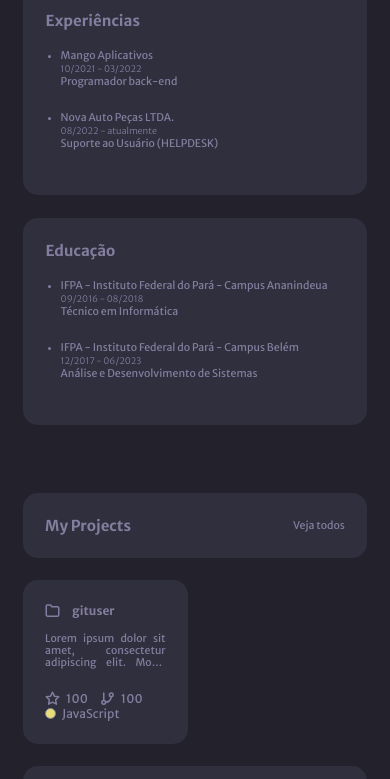
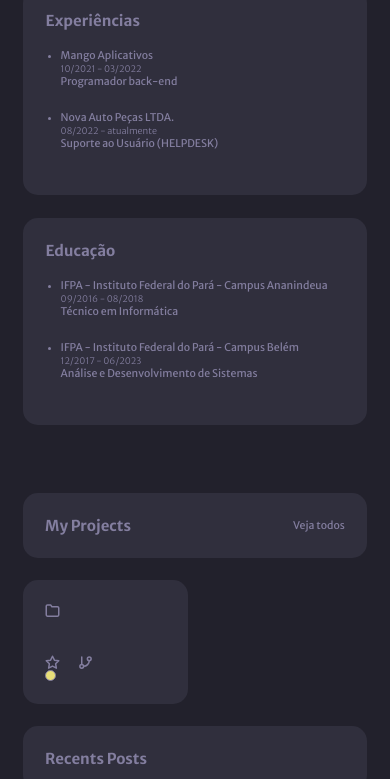
Before and after one commit to duzate/duzate, a plain HTML site: page index.html in a window 390 px wide. Shown: the part 752-1531 px from the top of the page. Drawn offline with Linux system fonts and the light colour scheme; no server answers.

Commit message:
edit description repos and responsive

```diff
--- a/index.html
+++ b/index.html
@@ -48,7 +48,7 @@
                     </a>
                     <a class="link" href="https://duzate.vercel.app/">
                         <img class="svg-img" src="./image/globe.svg" alt="globe">
-                        <span>duzate.vercel.dev</span>
+                        <span>duzate.vercel.app</span>
                     </a>
 
                     <a class="link" href="mailto:duzate@gmail.com">
@@ -111,30 +111,26 @@
                 <div class="project">
                     <div class="header-project">
                         <img class="svg-img" src="./image/folder.svg" alt="folder">
-                        <span class="title-project">gituser</span>
+                        <span class="title-project"> </span>
                     </div>
                     <p class="description">
-                        Lorem ipsum dolor sit amet, consectetur adipiscing elit.
-                        Morbi malesuada elit vel magna dignissim, at viverra augue commodo.
-                        Fusce lobortis leo ac nisi tincidunt feugiat.
-                        Vestibulum ante ipsum primis in faucibus orci luctus et ultrices posuere cubilia curae;
-                        Proin mollis, arcu et ornare mollis, felis lorem aliquet orci, ut tempor libero libero et nibh.
+
                     </p>
 
                     <div class="footer">
                         <div class="states">
                             <div class="stars">
                                 <img class="svg-img" src="image/star.svg" alt="stars">
-                                <span>100</span>
+                                <span></span>
                             </div>
                             <div class="branch">
                                 <img class="svg-img" src="image/git-branch.svg" alt="git-branch">
-                                <span>100</span>
+                                <span></span>
                             </div>
                         </div>
                         <div class="program">
                             <div class="program-color"></div>
-                            <span>JavaScript</span>
+                            <span></span>
                         </div>
                     </div>
                 </div>
--- a/script.js
+++ b/script.js
@@ -11,7 +11,6 @@ const getUser = async () => {
 
 const userProfile = async () => {
   const user = await getUser()
-  console.log(user);
   AvatarUser.forEach(
     element => {
       element.src = user.avatar_url
@@ -36,7 +35,7 @@ const projectCard = (repo, limit) => repo.slice(0, limit).map(item =>
       <span class="title-project">${item.name}</span>
       </div>
       <p class="description">
-      ${item.description}
+      ${item.description === null ? ' ' : item.description}
       </p>
       <div class="footer">
       <div class="states">
@@ -60,7 +59,6 @@ const projectCard = (repo, limit) => repo.slice(0, limit).map(item =>
 
 const projectRender = async (limit) => {
   const repo = await getRepos()
-  console.log(repo);
   const projectTemplate = projectCard(repo, limit)
   div.innerHTML = projectTemplate
 }
--- a/style.css
+++ b/style.css
@@ -303,7 +303,7 @@ body {
     }
 }
 
-@media (max-width: 430px) {
+@media (max-width: 500px) {
     .container {
         display: flex;
         flex-direction: column;
```
